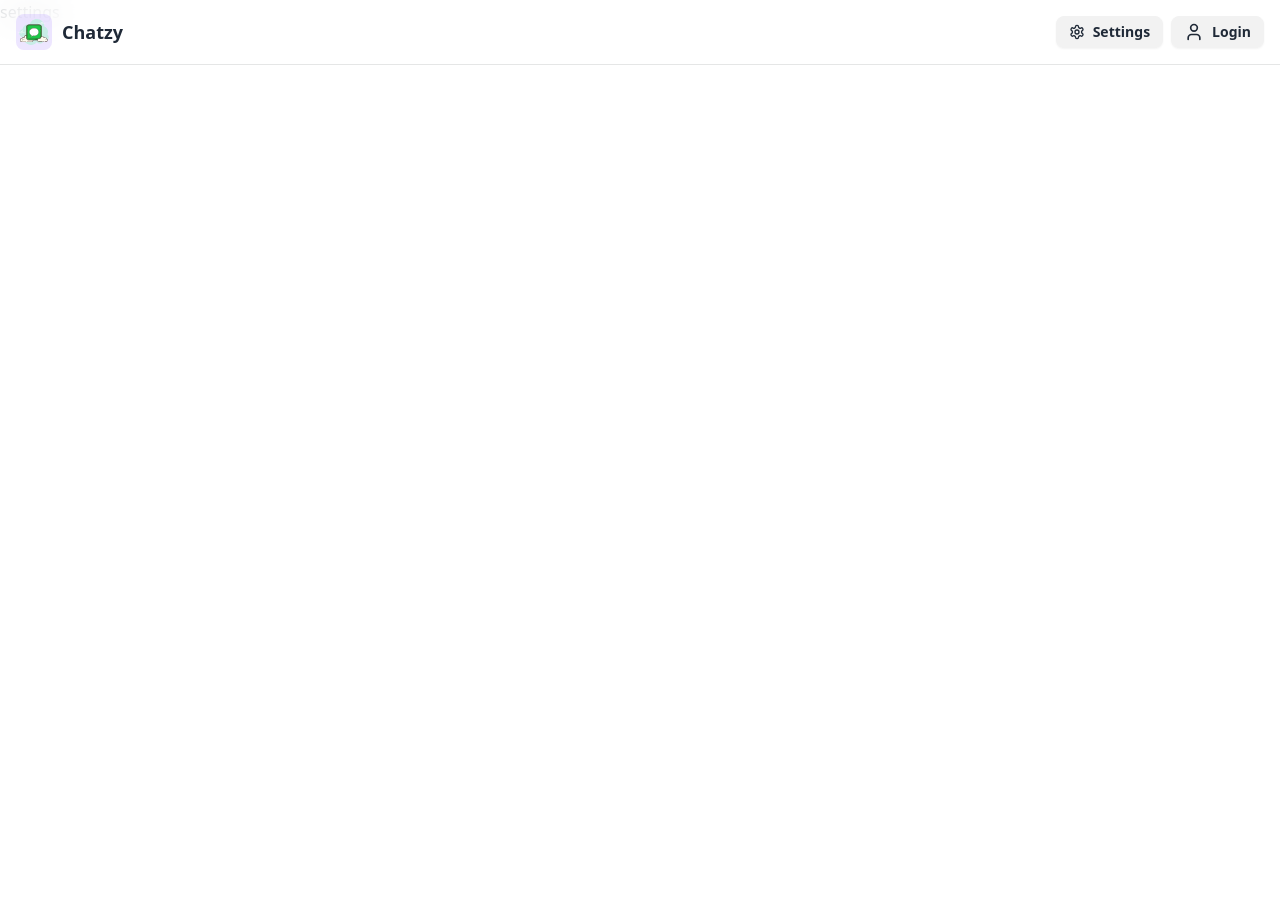
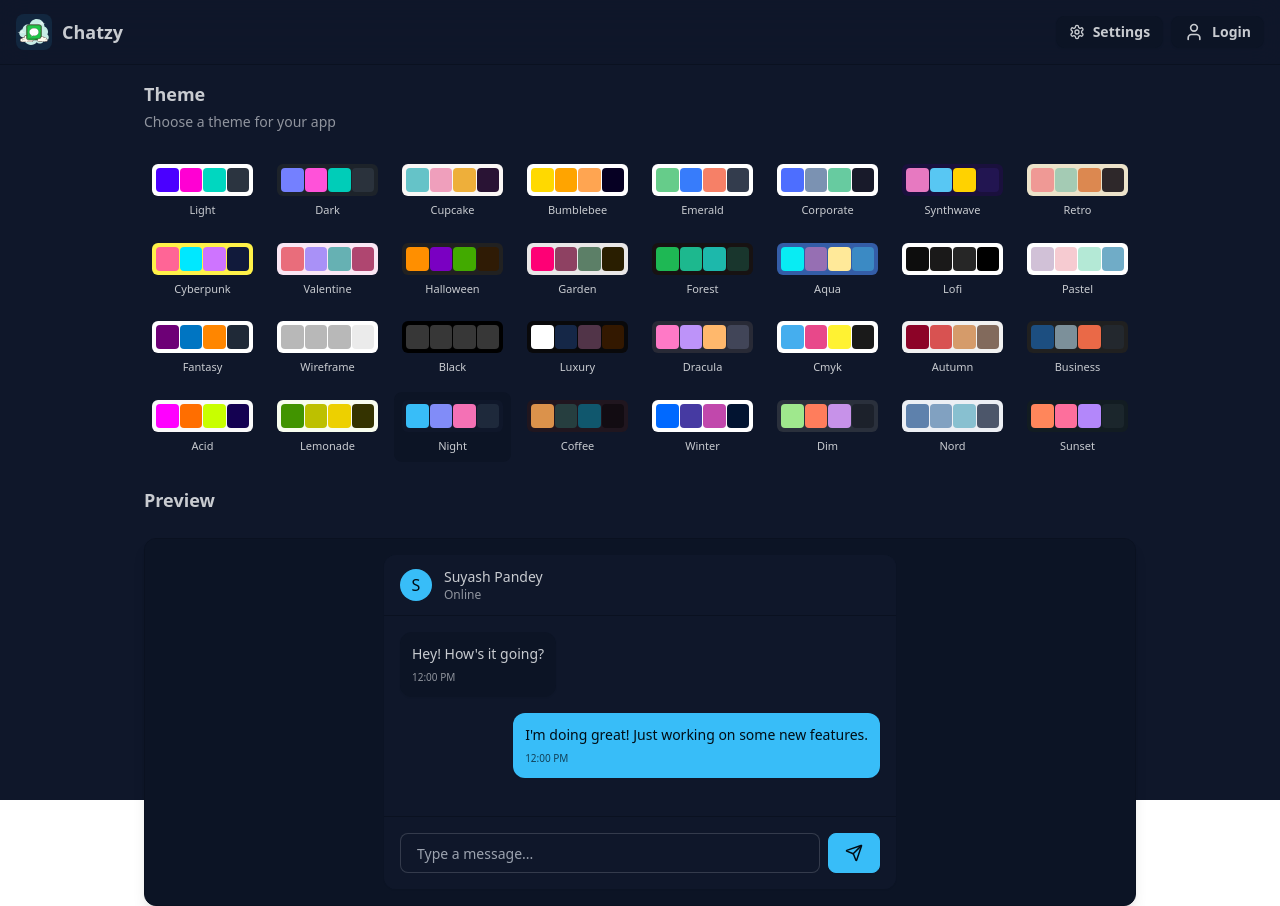
Before and after one commit to trose2012/Chatzy, a React (Vite) app in the folder client/: page /settings in a window 1280 px wide. Before the commit the page ends 800 px from the top, so only its background shows below. Built offline with nearby package versions, Linux system fonts and the light colour scheme; no server answers.

Commit message:
Added settings page,theme functionality

```diff
--- a/client/src/App.jsx
+++ b/client/src/App.jsx
@@ -1,17 +1,18 @@
-import Navbar from "./components/navbar";
+import Navbar from "./components/navbar.jsx";
 import { Routes, Route, useNavigate, Navigate } from "react-router-dom";
-import RegisterPage from "./pages/register";
-import LoginPage from "./pages/login";
-import ProfilePage from "./pages/profile";
-import SettingsPage from "./pages/settings";
-import { authStore } from "./store/authStore";
+import RegisterPage from "./pages/register.jsx";
+import LoginPage from "./pages/login.jsx";
+import ProfilePage from "./pages/profile.jsx";
+import SettingsPage from "./pages/settings.jsx";
+import { authStore } from "./store/authStore.js";
 import { useEffect } from "react";
 import { LoaderCircle } from "lucide-react";
-import HomePage from "./pages/home";
+import HomePage from "./pages/home.jsx";
+import { themeStore } from "./store/themeStore.js";
 
 function App() {
   const { user, checkAuth, isLoading } = authStore();
-
+  const {theme} = themeStore();
   useEffect(() => {
      checkAuth();
   }, [checkAuth]);
@@ -27,7 +28,7 @@
     );
   }
   return (
-    <>
+    <div data-theme={theme}>
       <Navbar />
       <Routes>
         <Route path="/" element={user ? <HomePage /> : <Navigate to="/register" />} />
@@ -40,7 +41,7 @@
         />
         <Route path="*" element={<h1 className="text-5xl font-extrabold mt-52">Oops!...Page Not found.</h1>} />
       </Routes>
-    </>
+    </div>
   );
 }
 export default App;
--- /dev/null
+++ b/client/src/configs/theme.js
@@ -0,0 +1,34 @@
+export const THEMES =  [
+    "light",
+    "dark",
+    "cupcake",
+    "bumblebee",
+    "emerald",
+    "corporate",
+    "synthwave",
+    "retro",
+    "cyberpunk",
+    "valentine",
+    "halloween",
+    "garden",
+    "forest",
+    "aqua",
+    "lofi",
+    "pastel",
+    "fantasy",
+    "wireframe",
+    "black",
+    "luxury",
+    "dracula",
+    "cmyk",
+    "autumn",
+    "business",
+    "acid",
+    "lemonade",
+    "night",
+    "coffee",
+    "winter",
+    "dim",
+    "nord",
+    "sunset",
+  ]
--- a/client/src/pages/login.jsx
+++ b/client/src/pages/login.jsx
@@ -92,7 +92,7 @@
               </button>
             </label>
             <button
-              className="btn btn-outline w-full bg-primary"
+              className="btn btn-primary w-full"
               type="submit"
               disabled={isLoggingIn}
             >
@@ -102,7 +102,7 @@
                   <span className="font-semibold">Loading...</span>
                 </>
               ) : (
-                <span className=" text-black font-semibold">Login</span>
+                "Login"
               )}
             </button>
           </form>
@@ -118,8 +118,8 @@
       </div>
 
       <AuthImagePattern
-        title="Join our community"
-        subtitle="Connect with friends, share moments, and stay in touch with your loved ones."
+        title="Pleased to see you!"
+        subtitle="Login back to continue your conversations and catch up with friends."
       />
     </div>
   )
--- a/client/src/pages/register.jsx
+++ b/client/src/pages/register.jsx
@@ -187,7 +187,7 @@
               </button>
             </label>
             <button
-              className="btn btn-outline w-full bg-primary"
+              className="btn btn-primary w-full"
               type="submit"
               disabled={isSendingOtp}
             >
@@ -197,7 +197,7 @@
                   <span className="font-semibold">Sending OTP...</span>
                 </>
               ) : (
-                <span className=" text-black font-semibold">Register</span>
+                "Register"
               )}
             </button>
           </form>
--- a/client/src/pages/settings.jsx
+++ b/client/src/pages/settings.jsx
@@ -1,7 +1,105 @@
+import { themeStore } from "../store/themeStore.js";
+import {THEMES} from '../configs/theme.js';
+import {Send} from 'lucide-react'
 
 
+const PREVIEW_MESSAGES = [
+  { id: 1, content: "Hey! How's it going?", isSent: false },
+  { id: 2, content: "I'm doing great! Just working on some new features.", isSent: true },
+];
 export default function SettingsPage() {
+  const {theme, setTheme} = themeStore();
+
   return (
-    <div><h1 className="">settings</h1></div>
+    <div className="h-screen container mx-auto px-4 pt-20 max-w-5xl">
+      <div className="space-y-6">
+        <div className="flex flex-col gap-1">
+          <h2 className="text-lg font-semibold">Theme</h2>
+          <p className="text-sm text-base-content/70">Choose a theme for your app</p>
+        </div>
+        <div className="grid grid-cols-4 sm:grid-cols-6 md:grid-cols-8 gap-2">
+          {THEMES.map((t)=>(
+            <button
+            key={t}
+            className={`
+              group flex flex-col items-center gap-1.5 p-2 rounded-lg
+              ${theme === t ? "bg-base-200" : "hover:bg-base-200/50"}
+            `}
+            onClick={() => setTheme(t)}
+            >
+              <div className="relative h-8 w-full rounded-md overflow-hidden" data-theme={t}>
+              <div className="absolute inset-0 grid grid-cols-4 gap-px p-1">
+                  <div className="rounded bg-primary"></div>
+                  <div className="rounded bg-secondary"></div>
+                  <div className="rounded bg-accent"></div>
+                  <div className="rounded bg-neutral"></div>
+                </div>
+              </div>
+              <span className="text-[11px] font-medium truncate w-full text-center">
+                {t.charAt(0).toUpperCase()+t.slice(1)}
+              </span>
+            </button>
+          ))}
+        </div>
+        <h3 className="text-lg font-semibold mb-3">Preview</h3>
+        <div className="rounded-xl border border-base-300 overflow-hidden bg-base-100 shadow-lg">
+          <div className="p-4 bg-base-200">
+            <div className="max-w-lg mx-auto">
+              <div className="bg-base-100 rounded-xl shadow-sm overflow-hidden">
+                <div className="px-4 py-3 border-b border-base-300 bg-base-100">
+                  <div className="flex items-center gap-3">
+                    <div className="w-8 h-8 rounded-full bg-primary flex items-center justify-center text-primary-content font-medium">
+                      S
+                    </div>
+                    <div>
+                      <h3 className="font-medium text-sm">Suyash Pandey</h3>
+                      <p className="text-xs text-base-content/70">Online</p>
+                    </div>
+                  </div>
+                </div>
+                <div className="p-4 space-y-4 min-h-[200px] max-h-[200px] overflow-y-auto bg-base-100">
+                  {PREVIEW_MESSAGES.map((message) => (
+                    <div
+                      key={message.id}
+                      className={`flex ${message.isSent ? "justify-end" : "justify-start"}`}
+                    >
+                      <div
+                        className={`
+                          max-w-[80%] rounded-xl p-3 shadow-sm
+                          ${message.isSent ? "bg-primary text-primary-content" : "bg-base-200"}
+                        `}
+                      >
+                        <p className="text-sm">{message.content}</p>
+                        <p
+                          className={`
+                            text-[10px] mt-1.5
+                            ${message.isSent ? "text-primary-content/70" : "text-base-content/70"}
+                          `}
+                        >
+                          12:00 PM
+                        </p>
+                      </div>
+                    </div>
+                  ))}
+                </div>
+                <div className="p-4 border-t border-base-300 bg-base-100">
+                  <div className="flex gap-2">
+                    <input
+                      type="text"
+                      className="input input-bordered flex-1 text-sm h-10"
+                      placeholder="Type a message..."
+                      readOnly
+                    />
+                    <button className="btn btn-primary h-10 min-h-0">
+                      <Send size={18} />
+                    </button>
+                  </div>
+                </div>
+              </div>
+            </div>
+          </div>
+        </div>
+      </div>
+    </div>
   )
 }
--- /dev/null
+++ b/client/src/store/themeStore.js
@@ -0,0 +1,11 @@
+import { create } from "zustand";
+
+
+
+export const themeStore = create((set)=>({
+    theme : localStorage.getItem("chatzy-theme") || "night",
+    setTheme: (theme) => {
+        localStorage.setItem("chatzy-theme", theme);
+        set({theme});
+    },
+}))
--- a/client/tailwind.config.js
+++ b/client/tailwind.config.js
@@ -1,4 +1,4 @@
-import daisyui from 'daisyui'
+import daisyui from "daisyui";
 
 /** @type {import('tailwindcss').Config} */
 module.exports = {
@@ -6,7 +6,41 @@
   theme: {
     extend: {},
   },
-  plugins: [
-    daisyui
-  ],
+  plugins: [daisyui],
+  daisyui: {
+    themes: [
+      "light",
+      "dark",
+      "cupcake",
+      "bumblebee",
+      "emerald",
+      "corporate",
+      "synthwave",
+      "retro",
+      "cyberpunk",
+      "valentine",
+      "halloween",
+      "garden",
+      "forest",
+      "aqua",
+      "lofi",
+      "pastel",
+      "fantasy",
+      "wireframe",
+      "black",
+      "luxury",
+      "dracula",
+      "cmyk",
+      "autumn",
+      "business",
+      "acid",
+      "lemonade",
+      "night",
+      "coffee",
+      "winter",
+      "dim",
+      "nord",
+      "sunset",
+    ],
+  },
 };
```
